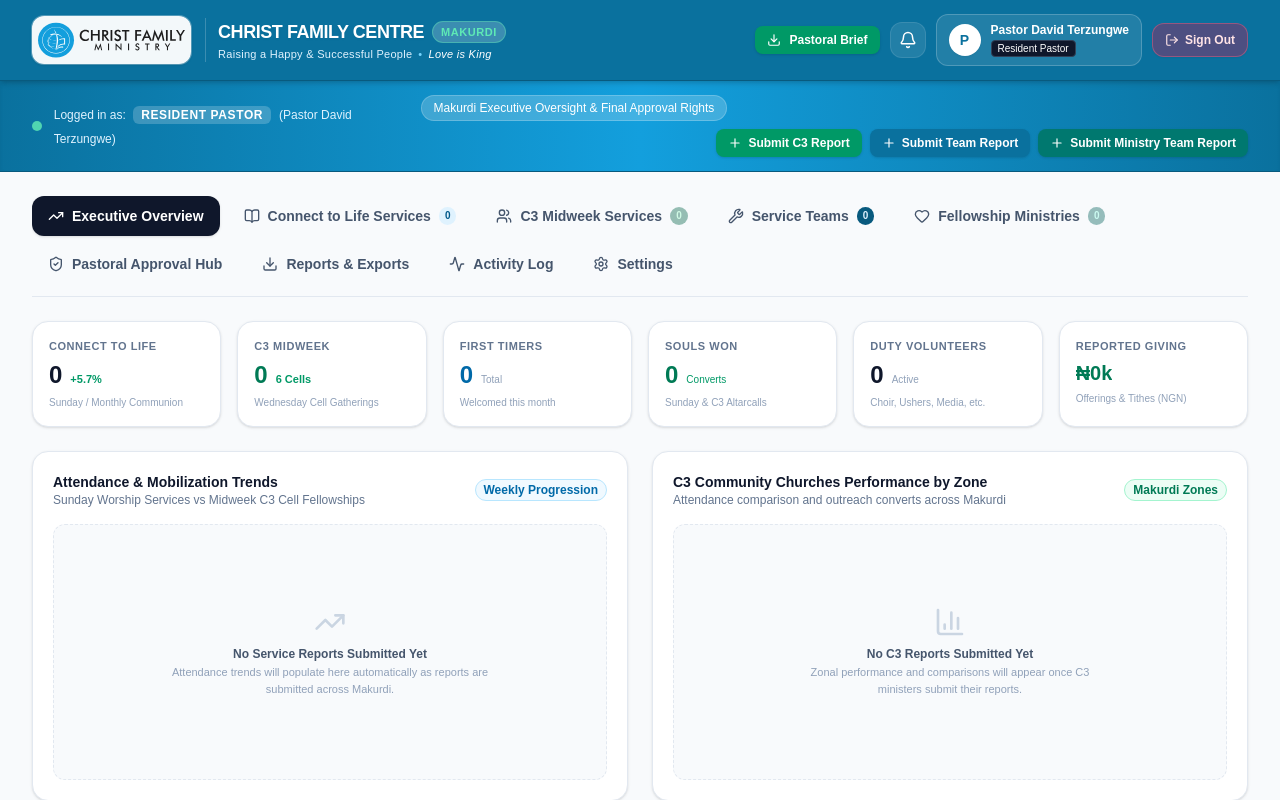
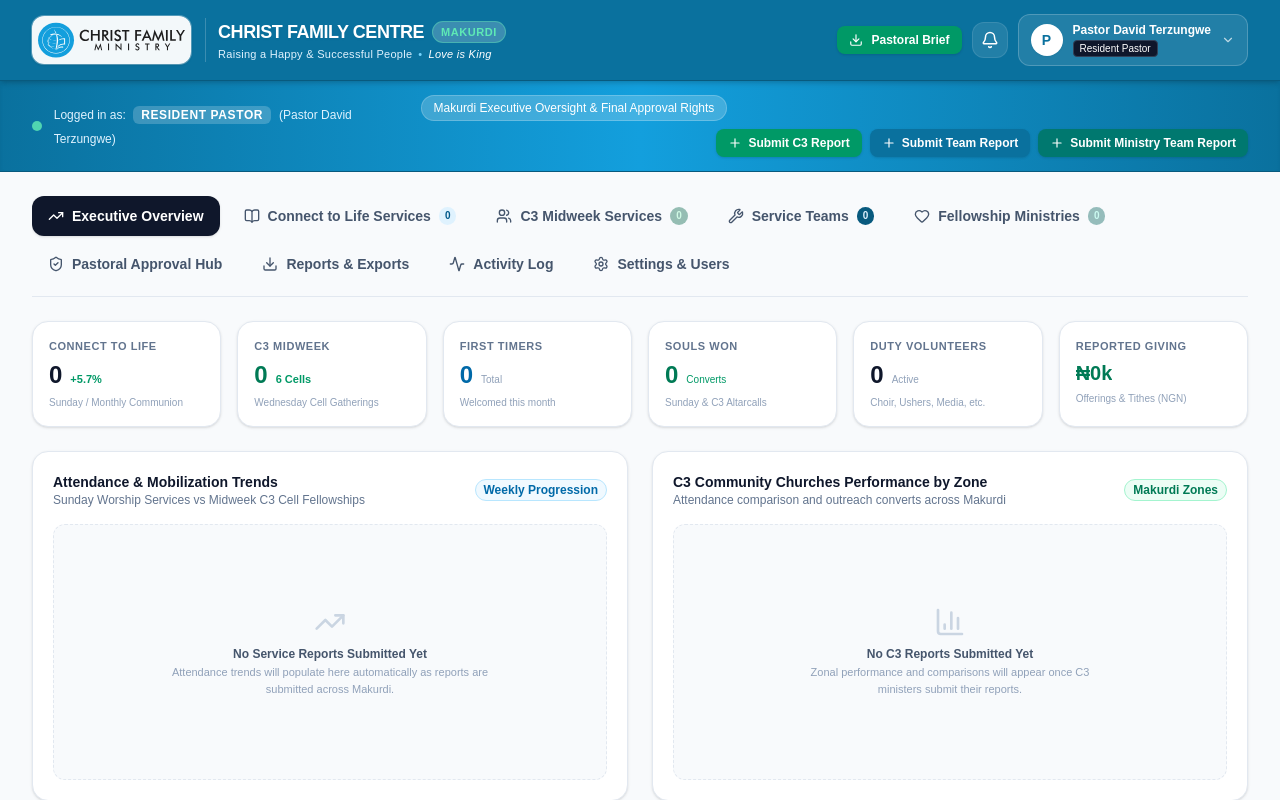
Before and after one commit to Ayar20/church-reporting-app, a Next.js app: page / in a window 1280 px wide. Shown: the top 800 px of the page. Built offline with nearby package versions, Linux system fonts and the light colour scheme.

Commit message:
feat: place Settings option directly under user profile dropdown and fix login session persistence

```diff
--- a/src/app/login/page.tsx
+++ b/src/app/login/page.tsx
@@ -35,7 +35,7 @@ const DEFAULT_PASSWORDS: Record<string, string> = {
 };
 
 export default function LoginPage() {
-  const { switchUser, allUsers } = useChurch();
+  const { loginWithUser, allUsers } = useChurch();
   const router = useRouter();
 
   const [email, setEmail] = useState('');
@@ -92,8 +92,8 @@ export default function LoginPage() {
         return;
       }
 
-      // 4. Authenticate & redirect
-      switchUser(user.id);
+      // 4. Authenticate & redirect — store the full DB user directly in session
+      loginWithUser(user);
       router.push('/');
     } catch (err: unknown) {
       const message = err instanceof Error ? err.message : 'Authentication failed';
--- a/src/app/page.tsx
+++ b/src/app/page.tsx
@@ -360,7 +360,7 @@ export default function ChurchDashboard() {
 
   return (
     <div className="min-h-screen bg-slate-50 flex flex-col">
-      <Navbar />
+      <Navbar activeTab={activeTab} onSelectTab={setActiveTab} />
 
       {/* Role Banner / Context Bar */}
       <section className="bg-gradient-to-r from-[#0a719e] via-[#139fdd] to-[#0a719e] border-b border-[#085a7e] text-white py-3.5 px-4 sm:px-6 lg:px-8 shadow-inner">
@@ -591,7 +591,7 @@ export default function ChurchDashboard() {
               }`}
             >
               <Settings className="w-4 h-4" />
-              <span>Settings</span>
+              <span>Settings &amp; Users</span>
             </button>
           )}
 
--- a/src/components/Navbar.tsx
+++ b/src/components/Navbar.tsx
@@ -1,18 +1,27 @@
 'use client';
 
-import React from 'react';
+import React, { useState, useRef, useEffect } from 'react';
 import Image from 'next/image';
 import { useChurch } from '@/lib/store';
 import { UserRole } from '@/lib/types';
 import {
   Download,
   LogOut,
+  Settings,
+  ChevronDown,
+  Shield,
+  User,
 } from 'lucide-react';
 import { exportConsolidatedPastoralBriefPDF } from '@/lib/exportUtils';
 import NotificationCenter from './NotificationCenter';
 import { useRouter } from 'next/navigation';
 
-export default function Navbar() {
+interface NavbarProps {
+  activeTab?: string;
+  onSelectTab?: (tab: 'overview' | 'c3' | 'service_teams' | 'ministries' | 'approvals' | 'exports' | 'sunday_service' | 'activity' | 'settings') => void;
+}
+
+export default function Navbar({ activeTab, onSelectTab }: NavbarProps) {
   const {
     currentUser,
     metrics,
@@ -47,6 +56,21 @@ export default function Navbar() {
   const handleExportBrief = () => {
     exportConsolidatedPastoralBriefPDF(metrics, c3Reports, serviceTeamReports, ministryReports);
   };
+
+  const isPastor = currentUser.role === 'resident_pastor' || currentUser.role.startsWith('associate_pastor');
+  const [profileDropdownOpen, setProfileDropdownOpen] = useState(false);
+  const dropdownRef = useRef<HTMLDivElement>(null);
+
+  // Close dropdown on outside click
+  useEffect(() => {
+    const handleClickOutside = (e: MouseEvent) => {
+      if (dropdownRef.current && !dropdownRef.current.contains(e.target as Node)) {
+        setProfileDropdownOpen(false);
+      }
+    };
+    document.addEventListener('mousedown', handleClickOutside);
+    return () => document.removeEventListener('mousedown', handleClickOutside);
+  }, []);
 
   const handleLogout = () => {
     logout();
@@ -92,7 +116,7 @@ export default function Navbar() {
           <div className="flex items-center gap-2.5">
 
             {/* Quick Export Brief (visible to Pastors) */}
-            {(currentUser.role === 'resident_pastor' || currentUser.role.startsWith('associate_pastor')) && (
+            {isPastor && (
               <button
                 onClick={handleExportBrief}
                 className="hidden md:inline-flex items-center gap-2 px-3 py-1.5 rounded-lg bg-emerald-600 hover:bg-emerald-500 text-white font-bold text-xs transition shadow-sm"
@@ -106,8 +130,14 @@ export default function Navbar() {
             {/* Notification Bell */}
             <NotificationCenter />
 
-            {/* Current Logged In User Profile (Role switcher removed for production) */}
-            <div className="flex items-center gap-2.5 px-3 py-2 rounded-xl bg-white/10 border border-white/20 text-left">
+            {/* User Profile with Interactive Dropdown (Settings & Sign Out under profile) */}
+            <div className="relative" ref={dropdownRef}>
+              <button
+                onClick={() => setProfileDropdownOpen((prev) => !prev)}
+                className="flex items-center gap-2.5 px-3 py-2 rounded-xl bg-white/10 hover:bg-white/20 border border-white/20 text-left transition cursor-pointer select-none focus:outline-none focus:ring-2 focus:ring-white/40"
+                aria-expanded={profileDropdownOpen}
+                aria-label="User profile and settings menu"
+              >
                 <div className="w-8 h-8 rounded-full bg-white text-[#0a719e] flex items-center justify-center font-bold text-sm shadow-xs shrink-0">
                   {currentUser.fullName.charAt(0)}
                 </div>
@@ -120,23 +150,86 @@ export default function Navbar() {
                       {badge.label}
                     </span>
                     {(currentUser.c3Name || currentUser.serviceTeamName || currentUser.ministryName) && (
-                    <span className="text-[10px] text-sky-100 font-light">
+                      <span className="text-[10px] text-sky-100 font-light truncate max-w-[120px]">
                         • {currentUser.c3Name || currentUser.serviceTeamName || currentUser.ministryName}
                       </span>
                     )}
                   </div>
                 </div>
+                <ChevronDown className={`w-3.5 h-3.5 text-white/70 transition-transform duration-200 ${profileDropdownOpen ? 'rotate-180' : ''}`} />
+              </button>
+
+              {/* Dropdown Menu directly under user profile */}
+              {profileDropdownOpen && (
+                <div className="absolute right-0 mt-2 w-72 bg-white rounded-2xl shadow-2xl border border-slate-200 py-2 z-50 text-slate-900 animate-in fade-in slide-in-from-top-2 duration-150">
+                  {/* User Profile Summary Header */}
+                  <div className="px-4 py-3 border-b border-slate-100">
+                    <div className="flex items-center gap-2.5">
+                      <div className="w-10 h-10 rounded-full bg-[#0a719e]/10 text-[#0a719e] flex items-center justify-center font-black text-base shrink-0">
+                        {currentUser.fullName.charAt(0)}
+                      </div>
+                      <div className="min-w-0 flex-1">
+                        <p className="text-xs font-bold text-slate-900 truncate">{currentUser.fullName}</p>
+                        <p className="text-[11px] text-slate-500 truncate">{currentUser.email}</p>
+                        <div className="mt-1">
+                          <span className={`inline-block text-[10px] font-semibold px-2 py-0.5 rounded-full border ${badge.bg}`}>
+                            {badge.label}
+                          </span>
+                        </div>
+                      </div>
+                    </div>
                   </div>
 
-            {/* Universal Sign Out button */}
+                  {/* Settings Option under User Profile */}
+                  <div className="py-1">
+                    {isPastor && (
                       <button
-              onClick={handleLogout}
-              className="flex items-center gap-1.5 px-3 py-2 rounded-xl bg-rose-600/30 hover:bg-rose-600 border border-rose-400/40 text-rose-100 hover:text-white font-semibold text-xs transition shadow-xs"
-              title="Sign Out of Portal"
+                        onClick={() => {
+                          setProfileDropdownOpen(false);
+                          onSelectTab?.('settings');
+                        }}
+                        className={`w-full flex items-center gap-3 px-4 py-2.5 text-left text-xs font-semibold transition ${
+                          activeTab === 'settings'
+                            ? 'bg-sky-50 text-[#0a719e]'
+                            : 'text-slate-700 hover:bg-slate-50 hover:text-slate-900'
+                        }`}
                       >
-              <LogOut className="w-3.5 h-3.5" />
-              <span className="hidden sm:inline">Sign Out</span>
+                        <div className="w-8 h-8 rounded-lg bg-sky-100 text-[#0a719e] flex items-center justify-center shrink-0">
+                          <Settings className="w-4 h-4" />
+                        </div>
+                        <div className="min-w-0 flex-1">
+                          <div className="flex items-center justify-between">
+                            <p className="font-bold text-slate-900">Settings</p>
+                            <span className="text-[10px] font-bold px-1.5 py-0.5 rounded bg-sky-100 text-sky-800">Admin</span>
+                          </div>
+                          <p className="text-[11px] text-slate-500 font-normal truncate">Users, Leaders, Units &amp; Roles</p>
+                        </div>
                       </button>
+                    )}
+
+                    {/* Divider */}
+                    <div className="my-1 border-t border-slate-100" />
+
+                    {/* Sign Out Option */}
+                    <button
+                      onClick={() => {
+                        setProfileDropdownOpen(false);
+                        handleLogout();
+                      }}
+                      className="w-full flex items-center gap-3 px-4 py-2.5 text-left text-xs font-semibold text-rose-600 hover:bg-rose-50 transition"
+                    >
+                      <div className="w-8 h-8 rounded-lg bg-rose-100 text-rose-600 flex items-center justify-center shrink-0">
+                        <LogOut className="w-4 h-4" />
+                      </div>
+                      <div className="min-w-0 flex-1">
+                        <p className="font-bold text-rose-700">Sign Out</p>
+                        <p className="text-[11px] text-slate-400 font-normal">End your current session</p>
+                      </div>
+                    </button>
+                  </div>
+                </div>
+              )}
+            </div>
 
           </div>
 
--- a/src/lib/store.tsx
+++ b/src/lib/store.tsx
@@ -130,6 +130,7 @@ interface ChurchContextType {
   pendingSyncCount: number;
   isSyncing: boolean;
   syncOfflineOutbox: () => Promise<void>;
+  loginWithUser: (user: UserProfile) => void;
   switchUser: (userId: string) => void;
   switchRole: (role: UserRole) => void;
   logout: () => void;
@@ -379,6 +380,16 @@ export function ChurchProvider({ children }: { children: React.ReactNode }) {
   // -------------------------------------------------------------------------
   // Auth (Persistent with localStorage)
   // -------------------------------------------------------------------------
+  const loginWithUser = useCallback((user: UserProfile) => {
+    setCurrentUser(user);
+    setIsLoggedIn(true);
+    if (typeof window !== 'undefined') {
+      localStorage.setItem(SESSION_KEY, JSON.stringify(user));
+    }
+    loadFromDB(user);
+    logAudit({ userId: user.id, userName: user.fullName, userRole: user.role, action: 'login', entityType: 'session' }).catch(() => {});
+  }, [loadFromDB]);
+
   const switchUser = useCallback((userId: string) => {
     let user: UserProfile | undefined;
     user = allUsers.find((u) => u.id === userId);
@@ -1232,6 +1243,7 @@ export function ChurchProvider({ children }: { children: React.ReactNode }) {
         pendingSyncCount,
         isSyncing,
         syncOfflineOutbox,
+        loginWithUser,
         switchUser,
         switchRole,
         logout,
```
Lines whose indentation alone changed are shown as unchanged.
